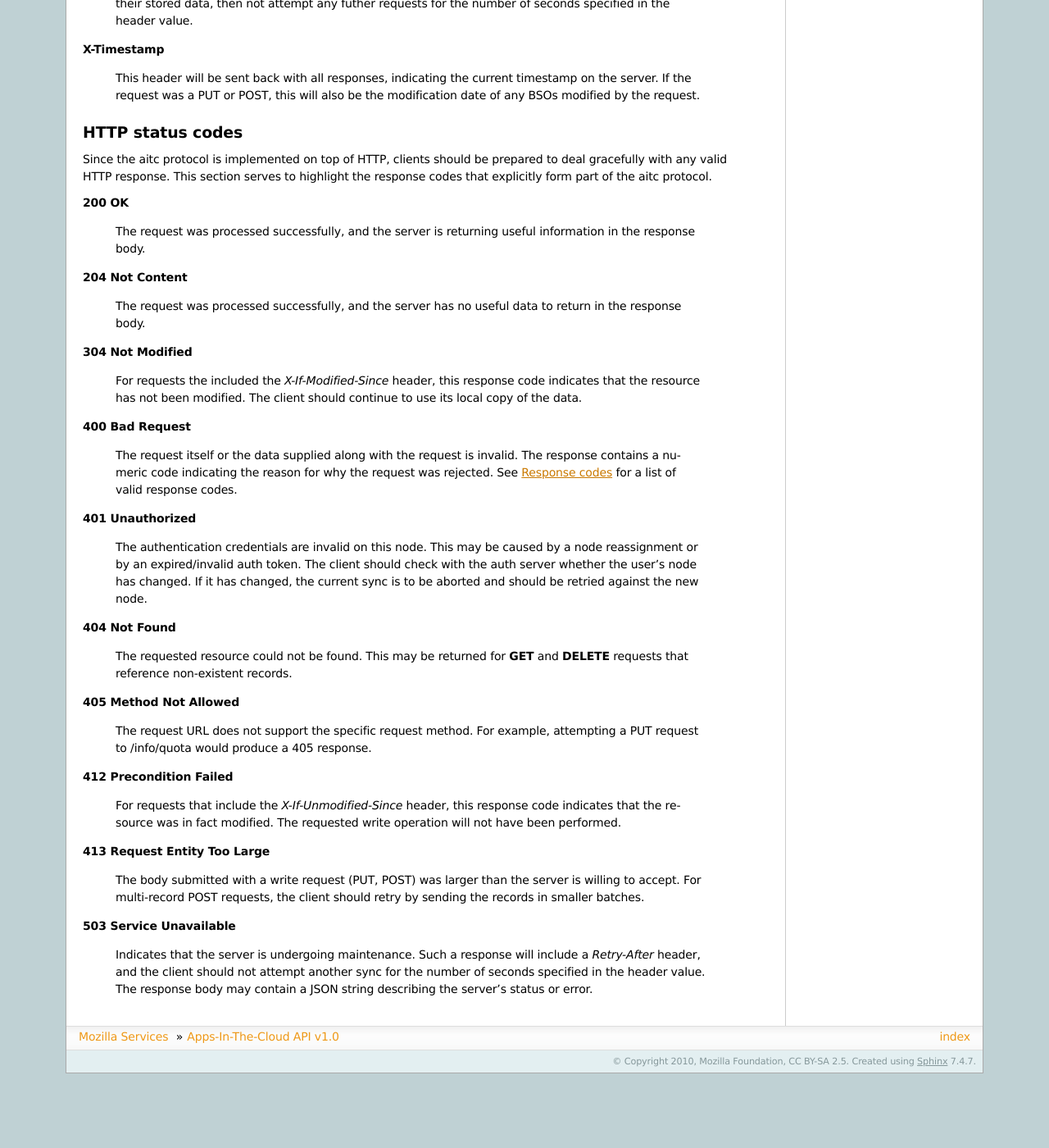
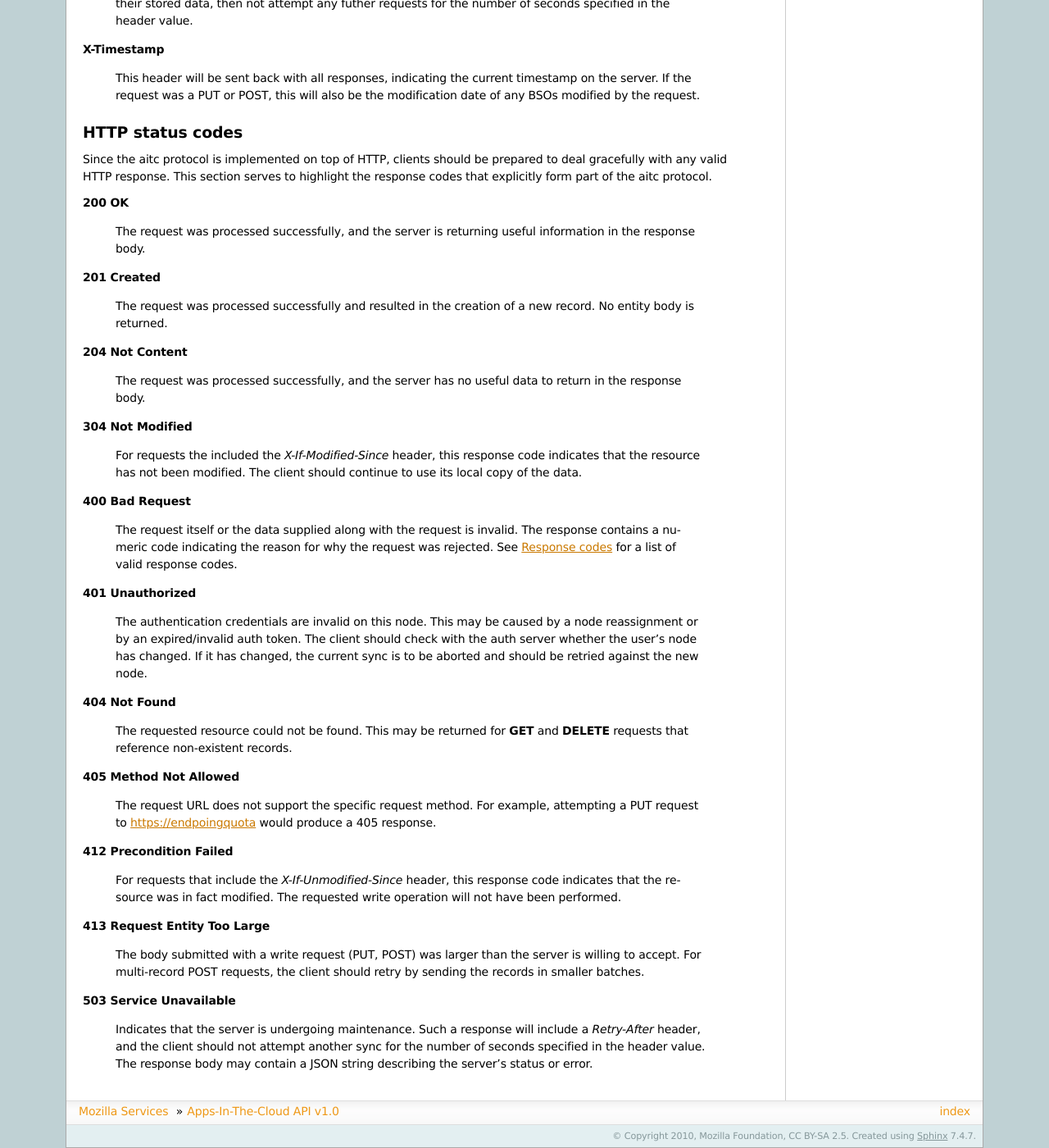
Before and after one commit to mozilla-services/docs, a Sphinx documentation site: the page built from source/aitc/apis-1.0.rst, in a window 1280 px wide and 1400 px high, scrolled down 5595 px. Shown: the whole window at 82% size. Built offline with Sphinx 7.4.7, drawn with Linux system fonts in a browser that asks for light colours; before the commit the page ends 6904 px from its top, so only the background shows below that.

Commit message:
[AITC] Add "201 Created" response code.

```diff
--- a/source/aitc/apis-1.0.rst
+++ b/source/aitc/apis-1.0.rst
@@ -84,7 +84,7 @@ of the origin URL, base64url-encoded with no padding::
 Device Records
 --------------
 
-A *full* **Device Record** document contains the following fields:
+A full **Device Record** document contains the following fields:
 
 +-------------+-----------+---------------------------+----------------------------------------------------+
 | Field       | Default   | Type                      |  Description                                       |
@@ -401,6 +401,13 @@ protocol.
     The request was processed successfully, and the server is returning
     useful information in the response body.
 
+
+**201 Created**
+
+    The request was processed successfully and resulted in the creation of
+    a new record.  No entity body is returned.
+
+
 **204 Not Content**
 
     The request was processed successfully, and the server has no useful
@@ -440,7 +447,7 @@ protocol.
 **405 Method Not Allowed**
 
     The request URL does not support the specific request method.  For example,
-    attempting a PUT request to /info/quota would produce a 405 response.
+    attempting a PUT request to https://endpoingquota would produce a 405 response.
 
 
 **412 Precondition Failed**
```
